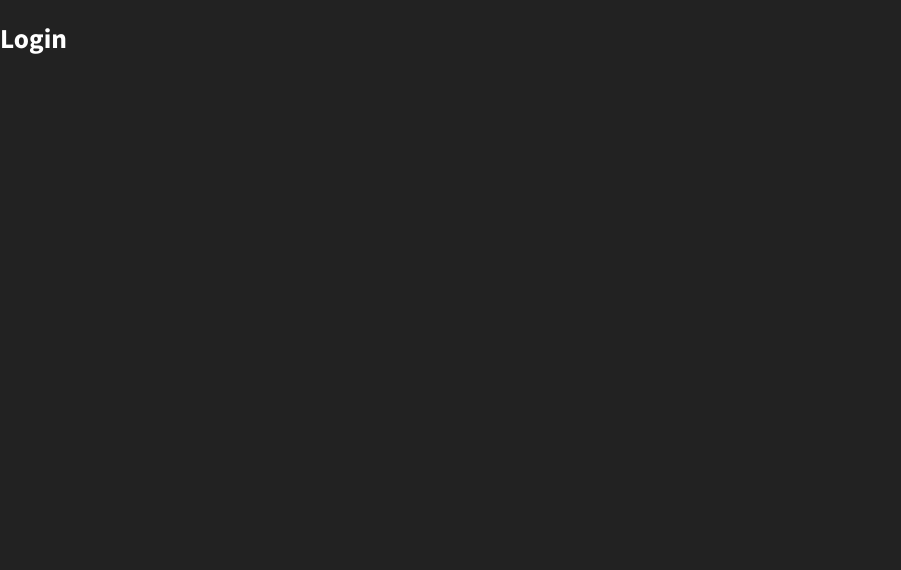
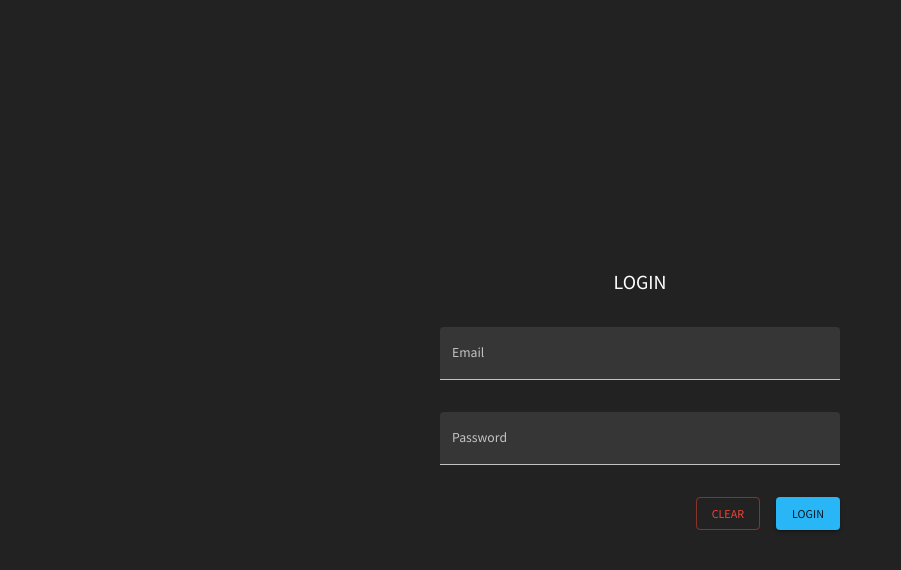
Before and after one commit to NiTR0-CH4RG3R/fitness-app-frontend, a React (Create React App) app: page / in a window 1280 px wide. Shown: the top 570 px of the page, without its empty margins (0-901 px from the left). Built offline with nearby package versions, Linux system fonts and the light colour scheme.

Commit message:
Created a simple login page

```diff
--- a/src/Pages/Login/Login.jsx
+++ b/src/Pages/Login/Login.jsx
@@ -1,12 +1,86 @@
-import React from "react";
+import { useState } from "react";
 
-import { Box } from "@mui/material";
+import Box from "@mui/material/Box";
+import TextField from "@mui/material/TextField";
+import Typography from "@mui/material/Typography";
+import Button from "@mui/material/Button";
+import { useNavigate } from "react-router-dom";
+import { useUserContext } from "../../Context/UserContext";
+import { AppRoutes } from "../../Data/AppRoutes";
 
 export default function Login() {
+  const { name, setName } = useUserContext();
+  const navigate = useNavigate();
+
+  const [email, setEmail] = useState('');
+  const [password, setPassword] = useState('');
+
+  function login(e) {
+    e.preventDefault();
+    console.log('login');
+    navigate(AppRoutes.dashboard.path)
+  }
+
+  function reset(e) {
+    e.preventDefault();
+    setEmail('');
+    setPassword('');
+    console.log('reset');
+  }
+
   return (
-    <>
-      <h1>Login</h1>
+    <Box
+      display='flex'
+      width='100%'
+      height='100%'
+      justifyContent='center'
+      alignItems='center'>
 
-    </>
+      <Box
+        component='form'
+        display='flex'
+        flexDirection='column'
+        minWidth={400}
+        width='40%'
+        height='100%'
+        justifyContent='center'
+        alignItems='center'
+        p={7}
+        onSubmit={login}
+        onReset={reset}
+      >
+        <Typography variant='h4' sx={{ mb: 4 }}> LOGIN </Typography>
+
+        <TextField
+          label='Email'
+          variant='filled'
+          type='email'
+          value={email}
+          onChange={(e) => setEmail(e.target.value)}
+          sx={{
+            width: '100%',
+            mb: 4,
+          }}
+        />
+
+        <TextField
+          label='Password'
+          variant='filled'
+          type='password'
+          value={password}
+          onChange={(e) => setPassword(e.target.value)}
+          sx={{
+            width: '100%',
+            mb: 4,
+          }}
+        />
+
+        <Box display='flex' width='100%' flexDirection='row' justifyContent='flex-end'>
+          <Button type='reset' variant='outlined' color='error' sx={{ mr: 2 }}> Clear </Button>
+          <Button type='submit' variant='contained' color='info'> Login </Button>
+        </Box>
+
+      </Box>
+    </Box>
   );
 }
```
